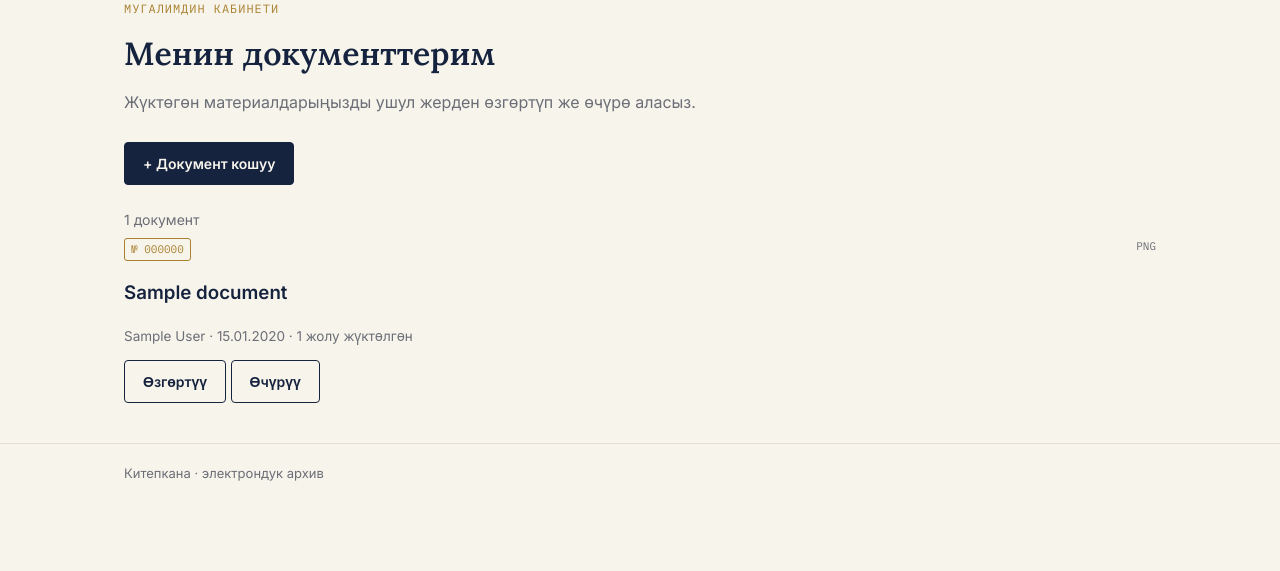
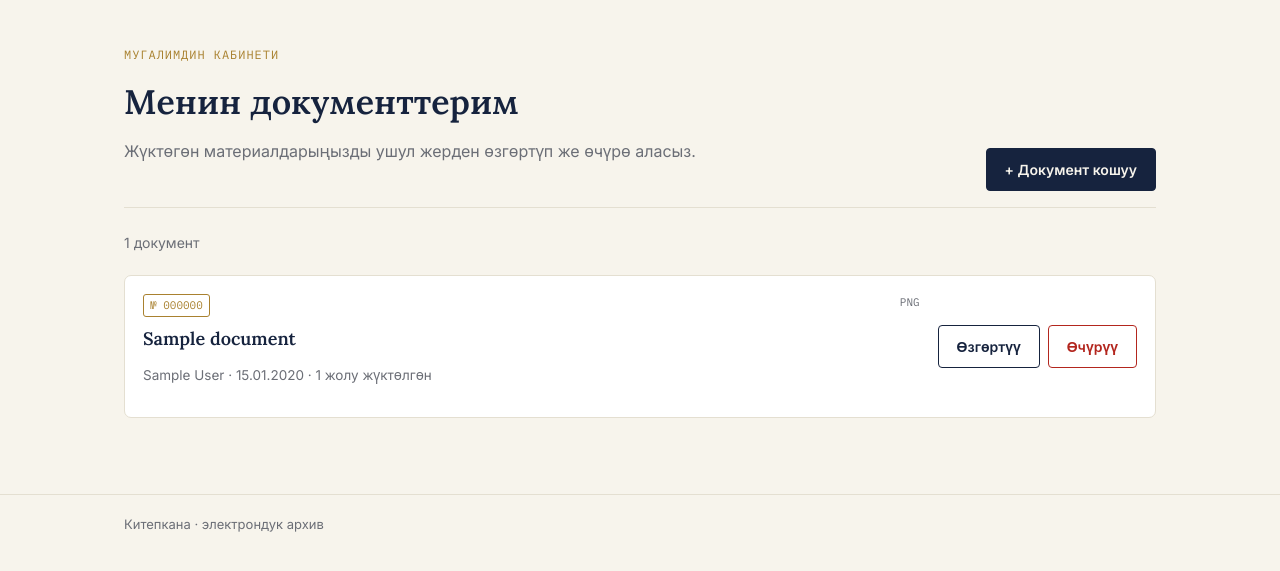
Before and after one commit to MamatkulovaBegimai/document-library, a Django app: page /my-documents/ in a window 1280 px wide. Shown: the part 65-636 px from the top of the page. Run offline with Django 5.2, Linux system fonts and the light colour scheme; a user stored in the database is signed in; tables that the repository leaves empty hold one stand-in row (values such as "Sample post").

Commit message:
Style teacher document cabinet

```diff
--- a/library/static/library/css/style.css
+++ b/library/static/library/css/style.css
@@ -178,3 +178,82 @@ a { color: inherit; text-decoration: none; }
 @media (max-width: 760px) {
   .profile-grid { grid-template-columns: 1fr; }
 }
+
+
+/* Teacher document cabinet */
+.teacher-head {
+  display: flex;
+  justify-content: space-between;
+  align-items: end;
+  gap: 20px;
+  padding: 46px 0 16px;
+  border-bottom: 1px solid var(--line);
+}
+.teacher-head h1 {
+  font-size: 34px;
+}
+.teacher-doc-list {
+  display: flex;
+  flex-direction: column;
+  gap: 12px;
+  padding: 14px 0 36px;
+}
+.teacher-doc-row {
+  background: var(--card);
+  border: 1px solid var(--line);
+  border-radius: 7px;
+  padding: 18px;
+  display: flex;
+  justify-content: space-between;
+  align-items: center;
+  gap: 18px;
+}
+.teacher-doc-main {
+  min-width: 0;
+  flex: 1;
+}
+.teacher-doc-main h3 {
+  font-family: 'Lora', serif;
+  font-size: 18px;
+  margin: 8px 0 4px;
+}
+.teacher-doc-main h3 a:hover {
+  color: var(--gold);
+}
+.teacher-doc-actions {
+  display: flex;
+  gap: 8px;
+  flex-shrink: 0;
+}
+.danger-outline {
+  border-color: #B3261E;
+  color: #B3261E;
+}
+.danger-outline:hover,
+.danger-btn {
+  background: #B3261E;
+  border-color: #B3261E;
+  color: white;
+}
+.danger-btn:hover {
+  background: #8f1f19;
+  border-color: #8f1f19;
+}
+
+@media (max-width: 700px) {
+  .teacher-head {
+    align-items: flex-start;
+    flex-direction: column;
+  }
+  .teacher-doc-row {
+    align-items: stretch;
+    flex-direction: column;
+  }
+  .teacher-doc-actions {
+    width: 100%;
+  }
+  .teacher-doc-actions .btn {
+    flex: 1;
+    text-align: center;
+  }
+}
```
